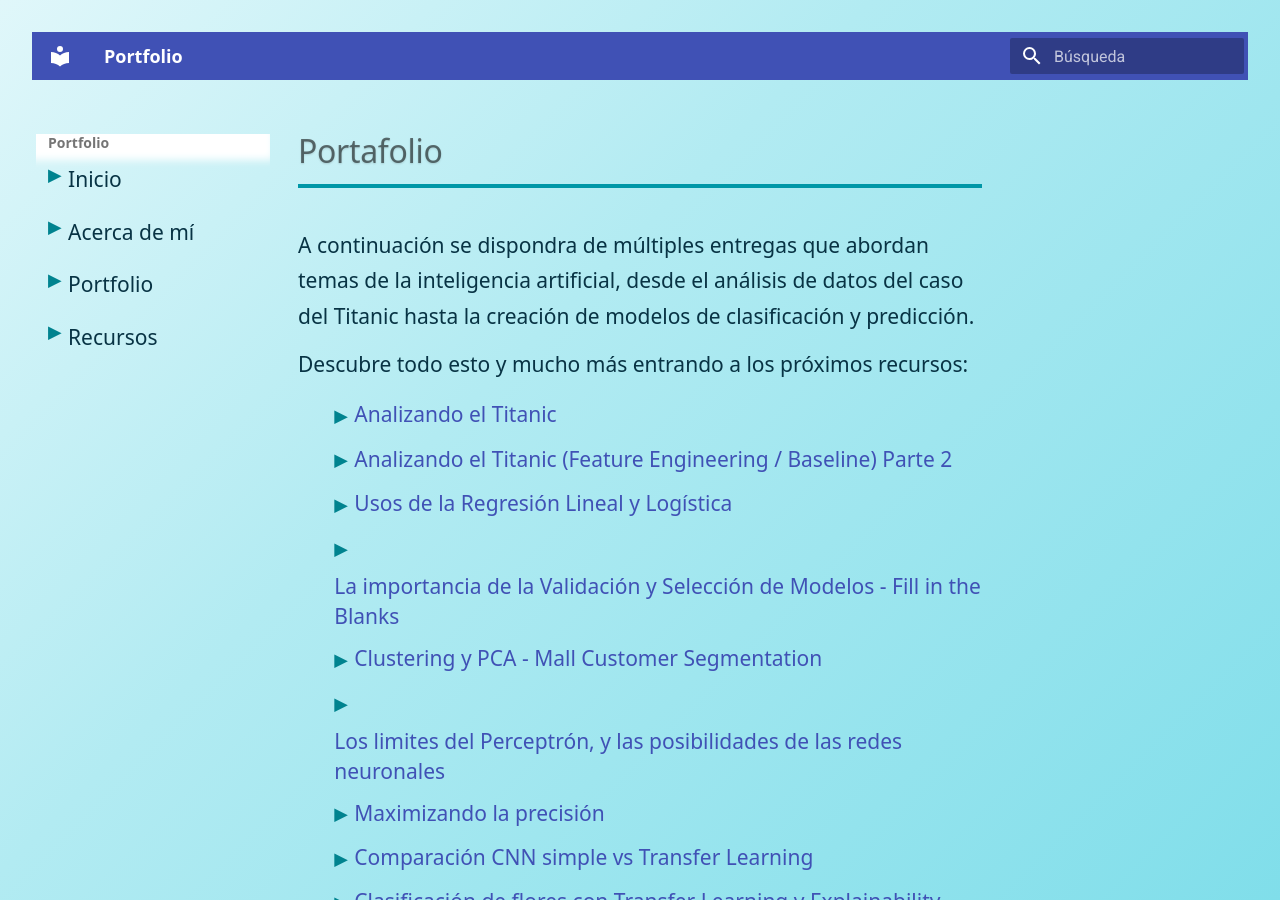
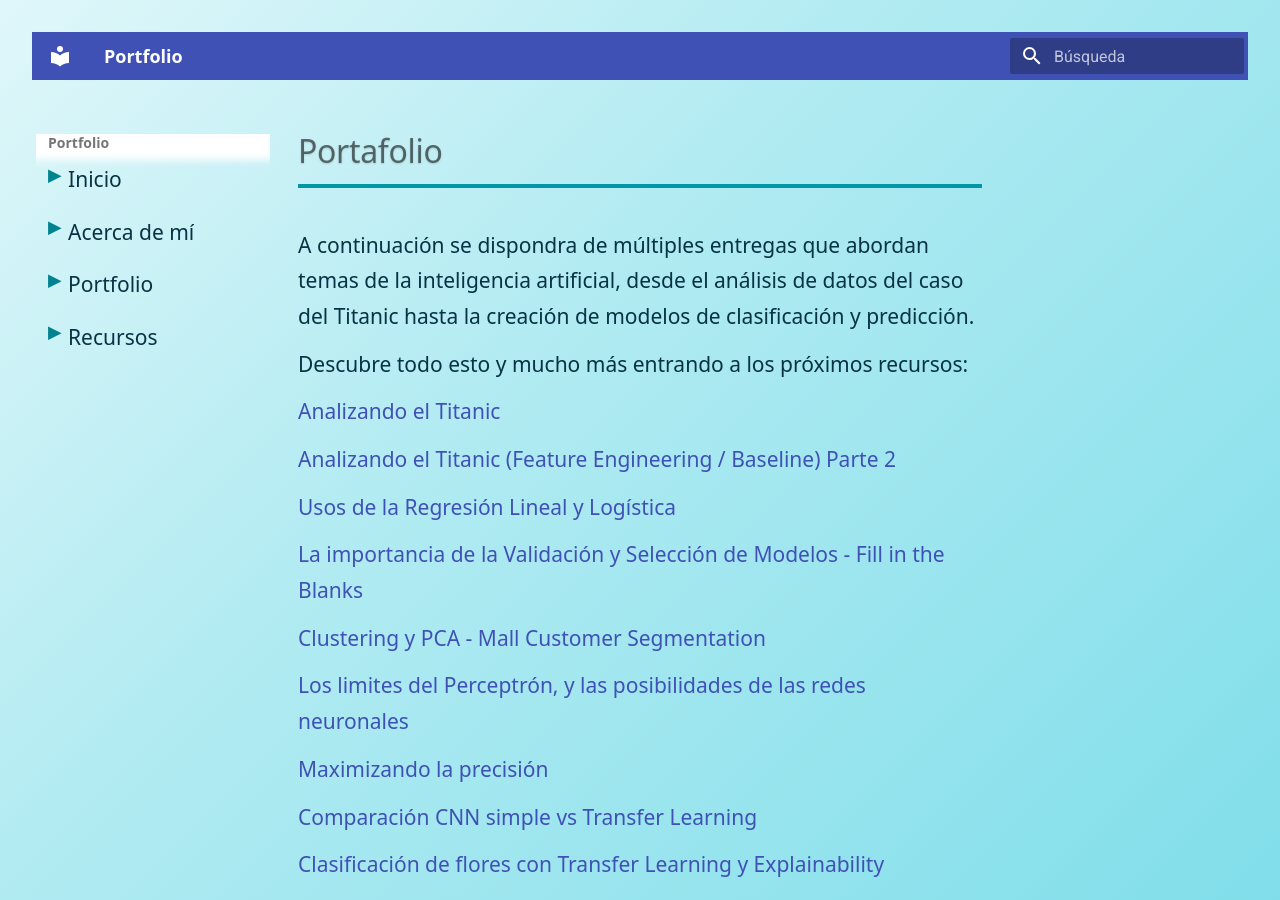
Before and after one commit to SantiagoFerraro03/ia-portfolio, an MkDocs documentation site: the page built from docs/portfolio/index.md, in a window 1280 px wide and 900 px high. Built offline with MkDocs 1.6.1 and Material for MkDocs 9.7.7, drawn with Linux system fonts in a browser that asks for light colours.

```diff
--- a/docs/portfolio/index.md
+++ b/docs/portfolio/index.md
@@ -153,19 +153,34 @@ A continuación se dispondra de múltiples entregas que abordan temas de la inte
 
 Descubre todo esto y mucho más entrando a los próximos recursos:
 
-- [Analizando el Titanic](02-entrega1.md)
-- [Analizando el Titanic (Feature Engineering / Baseline) Parte 2](03-entrega2.md)
-- [Usos de la Regresión Lineal y Logística](04-entrega4.md)
-- [La importancia de la Validación y Selección de Modelos - Fill in the Blanks](05-entrega5.md)
-- [Clustering y PCA - Mall Customer Segmentation](06-entrega6.md)
-- [Los limites del Perceptrón, y las posibilidades de las redes neuronales](07-entrega7.md)
-- [Maximizando la precisión](08-entrega8.md)
-- [Comparación CNN simple vs Transfer Learning](09-entrega9.md)
-- [Clasificación de flores con Transfer Learning y Explainability](10-entrega10.md)
-- [Detectando productos usando fine-tuning con YOLOv8](11-entrega11.md)
-- [Fine-tuning de SAM para Segmentación de Áreas de Inundación](12-entrega12.md)
-- [Fine-tuning de Transformers para Clasificación de Sentimiento Financiero](13-entrega13.md)
-- [La fuerza de los LLMs con LangChain (OpenAI)](14-entrega14.md)
-- [Agentes con LangGraph — RAG, Tools y Memoria Conversacional](15-entrega15.md)
-- [Introducción al entorno de Google Cloud](16-entrega16.md)
-- [Vertex AI Pipelines: Qwik Start](17-entrega17.md)
+[Analizando el Titanic](02-entrega1.md)
+
+[Analizando el Titanic (Feature Engineering / Baseline) Parte 2](03-entrega2.md)
+
+[Usos de la Regresión Lineal y Logística](04-entrega4.md)
+
+[La importancia de la Validación y Selección de Modelos - Fill in the Blanks](05-entrega5.md)
+
+[Clustering y PCA - Mall Customer Segmentation](06-entrega6.md)
+
+[Los limites del Perceptrón, y las posibilidades de las redes neuronales](07-entrega7.md)
+
+[Maximizando la precisión](08-entrega8.md)
+
+[Comparación CNN simple vs Transfer Learning](09-entrega9.md)
+
+[Clasificación de flores con Transfer Learning y Explainability](10-entrega10.md)
+
+[Detectando productos usando fine-tuning con YOLOv8](11-entrega11.md)
+
+[Fine-tuning de SAM para Segmentación de Áreas de Inundación](12-entrega12.md)
+
+[Fine-tuning de Transformers para Clasificación de Sentimiento Financiero](13-entrega13.md)
+
+[La fuerza de los LLMs con LangChain (OpenAI)](14-entrega14.md)
+
+[Agentes con LangGraph — RAG, Tools y Memoria Conversacional](15-entrega15.md)
+
+[Introducción al entorno de Google Cloud](16-entrega16.md)
+
+[Vertex AI Pipelines: Qwik Start](17-entrega17.md)
```
